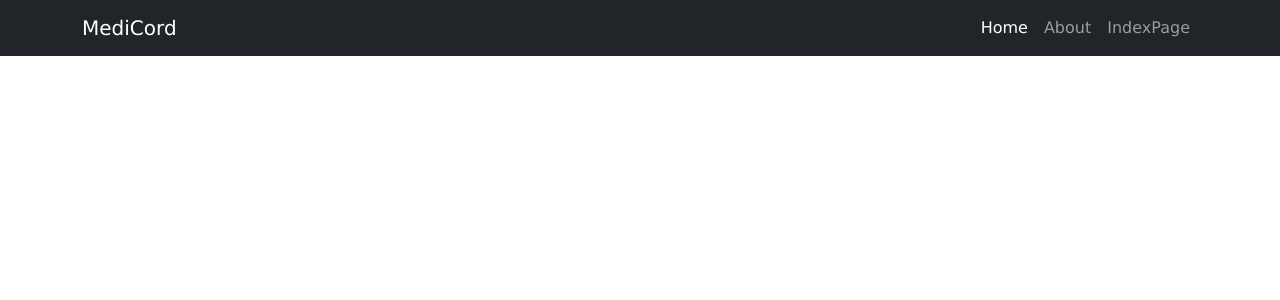
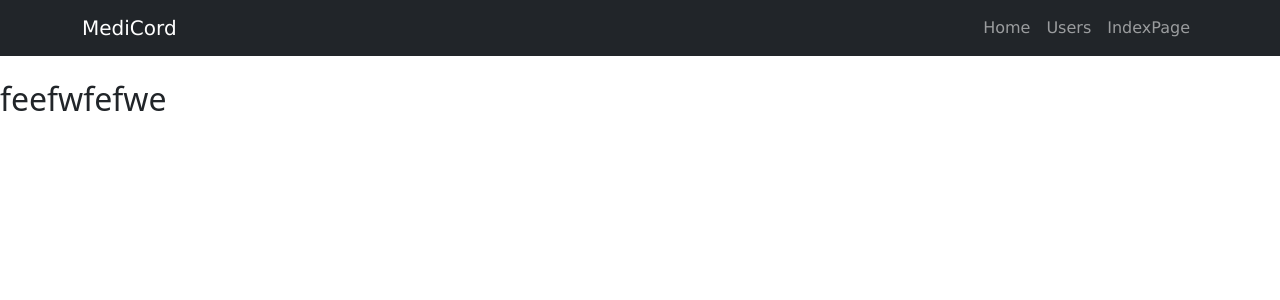
Before and after one commit to RondaKuraI/rhu_frontend, a Vue app: page /users/create in a window 1280 px wide. Shown: the top 300 px of the page. Built offline with nearby package versions, Linux system fonts and the light colour scheme.

Commit message:
added UserCreate component

```diff
--- a/src/components/Header.vue
+++ b/src/components/Header.vue
@@ -10,10 +10,10 @@ import { RouterLink } from 'vue-router';
             <div class="collapse navbar-collapse" id="navbarSupportedContent">
             <ul class="navbar-nav ms-auto mb-2 mb-lg-0">
                 <li class="nav-item">
-                    <RouterLink class="nav-link active" aria-current="page" to="/">Home</RouterLink>
+                    <RouterLink class="nav-link" aria-current="page" to="/">Home</RouterLink>
                 </li>
                 <li class="nav-item">
-                    <RouterLink class="nav-link" to="/about">About</RouterLink>
+                    <RouterLink class="nav-link" to="/users">Users</RouterLink>
                 </li>
                 <li class="nav-item">
                     <RouterLink class="nav-link" to="/indexpage">IndexPage</RouterLink>
--- a/src/router/index.js
+++ b/src/router/index.js
@@ -1,7 +1,8 @@
 import { createRouter, createWebHistory } from 'vue-router'
 import HomeView from '../views/HomeView.vue'
-import AboutView from '../views/AboutView.vue'
+import Users from '../views/Users.vue'
 import IndexPage from '../views/IndexPage.vue'
+import UserCreate from '../views/UserCreate.vue'
 
 const routes = [
   {
@@ -9,13 +10,18 @@ const routes = [
     component: HomeView
   },
   {
-    path: '/about',
-    component: AboutView
+    path: '/users',
+    component: Users
   },
   {
     path: '/indexpage',
     component: IndexPage
-  }
+  },
+  {
+    path: '/users/create',
+    name: 'userscreate',
+    component: UserCreate
+  },
 ]
 
 const router = createRouter({
--- /dev/null
+++ b/src/views/UserCreate.vue
@@ -0,0 +1,3 @@
+<template>
+    <h2>feefwfefwe</h2>
+</template>
--- a/src/views/AboutView.vue
+++ b/src/views/Users.vue
@@ -4,7 +4,7 @@
       <div class="card-header">
         <h4>
           User
-          <RouterLink to="/user/create" class="btn btn-primary float-end">Add User</RouterLink>
+          <RouterLink to="/users/create" class="btn btn-primary float-end">Add User</RouterLink>
         </h4>
       </div>
       <div class="card-body">
@@ -20,7 +20,7 @@
               <th>Action</th>
             </tr>
           </thead>
-          <tbody>
+          <tbody v-if="users.length > 0">
             <tr v-for="users in users">
               <td>{{ users.id }}</td>
               <td>{{ users.firstname }}</td>
@@ -32,6 +32,11 @@
                 <RouterLink to="/" class="btn btn-success">Edit</RouterLink>
                 <button type="button" class="btn btn-danger">Delete</button>
               </td>
+            </tr>
+          </tbody>
+          <tbody v-else>
+            <tr>
+              <td colspan="7">Loading...</td>
             </tr>
           </tbody>
         </table>
```
